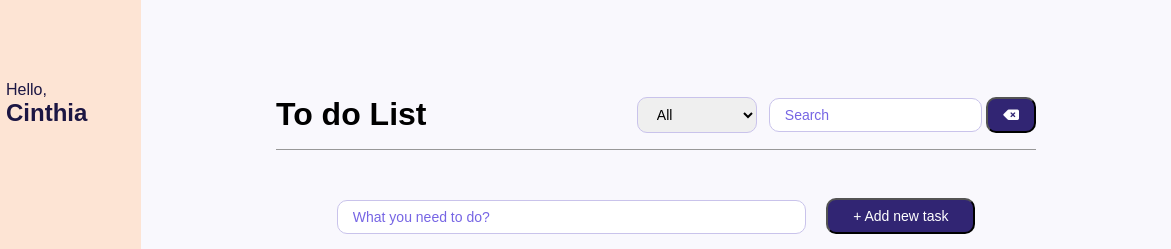
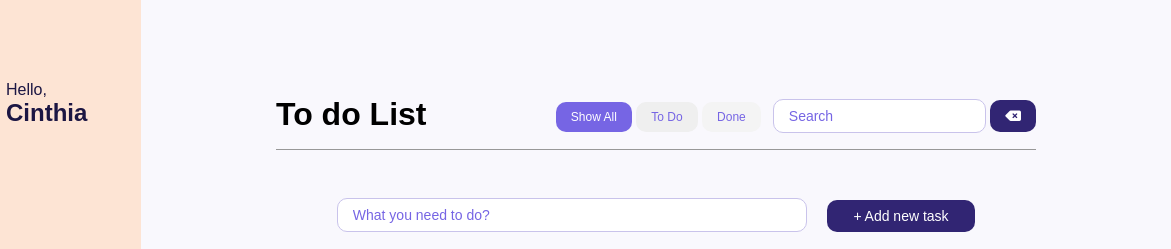
Before and after one commit to CinthiaBecher/Todo-List, a plain HTML site: page index.html in a window 1280 px wide. Shown: the top 249 px of the page, 109-1280 px from the left. Drawn offline with Linux system fonts and the light colour scheme.

Commit message:
start filter function

```diff
--- a/css/styles.css
+++ b/css/styles.css
@@ -1,3 +1,9 @@
+/* TO DO LIST
+ * [ ] Add hover style
+ *
+ *
+ *
+ */
 /*----GOOGLE FONTS----*/
 @import url('https://fonts.googleapis.com/css2?family=Inter');
 
@@ -45,6 +51,7 @@ button, input, select {
     font-size: var(--small-font-size);
     padding: 8px 15px;
     border-radius: 10px;
+    border: none;
 }
 
 input, select{
@@ -141,7 +148,23 @@ div.main-content{
 header #toolbar{
     display: flex;
     flex-direction: row;
+    align-items: baseline;
     gap: 12px;
+}
+
+.filters{
+    display: inline;
+}
+
+.filters button{
+    border: none;
+    font-size: var(--smaller-font-size);
+    color: #7665E4;
+}
+
+.filters .active{
+    background-color: #7665E4;
+    color: #FFFFFF;
 }
 
 #search input{
--- a/index.html
+++ b/index.html
@@ -46,12 +46,11 @@
 
             <div id="toolbar">
 
-                <div id="filters">
-                    <select id="filter-select">
-                        <option value="all">All</option>
-                        <option value="todo">To do</option>
-                        <option value="done">Done</option>
-                    </select>
+                <div class="filters">
+                    <button class="showAll active" onclick="filterTasks('showAll')">Show All</button>
+                    <button class="todo" onclick="filterTasks('todo')">To Do</button>
+                    <button class="done" onclick="filterTasks('done')">Done</button>
+
                 </div>
 
                 <div id="search">
@@ -99,7 +98,7 @@
 
         <!-- ------------- TO DO LIST -------------- -->
         <div id="todo-list">
-            <div class="task">
+            <div class="task todo">
 
                 <div class="check-name">
                     <button class="finish-todo">
@@ -121,7 +120,7 @@
 
             </div>
 
-            <div class="task">
+            <div class="task todo">
 
                 <div class="check-name">
                     <button class="finish-todo">
--- a/js/app.js
+++ b/js/app.js
@@ -1,3 +1,10 @@
+/* TO DO LIST
+ * [ ] Show message when there is no tasks (random?)
+ * [ ] Show message when all tasks were finished (random?)
+ * [ ] Search function
+ *
+ */
+
 // Selecting elements
 const todoForm = document.querySelector('#todo-form');
 const todoInput = document.querySelector('#todo-input');
@@ -5,14 +12,18 @@ const todoList = document.querySelector('#todo-list');
 const editForm = document.querySelector('#edit-form');
 const editInput = document.querySelector('#edit-input');
 const cancelEdit = document.querySelector('#cancel-edit-btn');
+const filters = document.querySelector('.filters');
 
 let oldInputTitleValue;
 
 //Functions
+//save new todo
 const saveTodo = taskName => {
 
     const task = document.createElement('div');
     task.classList.add("task");
+    task.classList.add("todo");
+
 
     const checkName = document.createElement('div');
     checkName.classList.add("check-name")
@@ -55,6 +66,7 @@ const toggleEdit = () => {
     todoList.classList.toggle('hide');
 }
 
+//update task name
 const updateTask = (text) => {
     const tasks = document.querySelectorAll('.task');
     console.log(tasks)
@@ -69,6 +81,16 @@ const updateTask = (text) => {
     })
 }
 
+
+//filter tasks
+const filterTasks = (filter) => {
+    filter = '.'.concat(filter)
+    console.log(filter);
+    const button = filters.querySelector(filter);
+    console.log(button)
+    button.classList.toggle('active')
+    console.log(button)
+}
 //if there's not any new task
 //  Ready to be productive? Add your tasks and take Control of Your Day
 //  Start to organize Your Life in Minutes
@@ -109,9 +131,9 @@ document.addEventListener("click", (e) => {
     if(targetEl.classList.contains('finish-todo')){
         //console.log('Finish TODO');
         parentEl.classList.toggle("done");
+        parentEl.classList.toggle("todo");
     }
     else if(targetEl.classList.contains('remove-todo')){
-        //TO-DO: add a confirmation button
         //console.log('Remove TODO');
         if(!confirm('Are you sure?')) {
             e.preventDefault();
```
